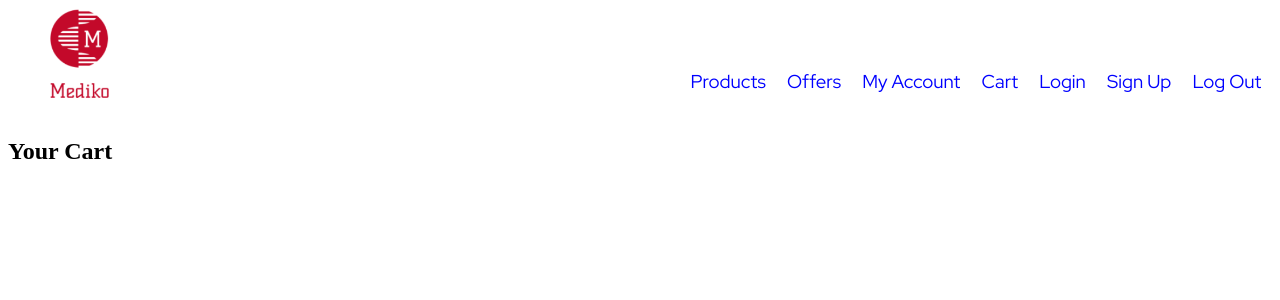
After one commit to Apex-ace/MediEase, a Flask app: page /cart in a window 1280 px wide. The commit adds this page. Shown: the top 300 px of the page. Run offline with Flask 3, Linux system fonts and the light colour scheme; parts of the project's set-up code (start-up, migrations or seed data) failed here and were passed over.

Commit message:
Added cart

```diff
--- a/app.py
+++ b/app.py
@@ -89,6 +89,10 @@ def myOrderPage(accessToken,id):
 @app.route("/createorder")
 def createOrderPage():
     return render_template('customer/create_order.html'), 200
+
+@app.route("/cart")
+def cartPage():
+    return render_template('customer/cart.html'), 200
 
 '''
 API FUNCTIONS BELOW
--- /dev/null
+++ b/static/customer/cart.js
@@ -0,0 +1,10 @@
+document.addEventListener('DOMContentLoaded', function () {
+    var cartData = JSON.parse(localStorage.getItem('cart'));
+    var cartList = document.getElementById('cartList');
+
+    cartData.forEach(function (item) {
+      var listItem = document.createElement('li');
+      listItem.textContent = 'Name: ' + item.name + ', Quantity: ' + item.qty;
+      cartList.appendChild(listItem);
+    });
+  });
--- a/static/customer/common.js
+++ b/static/customer/common.js
@@ -23,6 +23,7 @@ function submitLoginForm(event) {
             }
             else{
                 localStorage.setItem('accessToken', data["accessToken"]);
+                localStorage.setItem('cart',JSON.stringify([]));
                 alert(data["message"]);
                 window.location.href = '/';
             }
@@ -87,6 +88,7 @@ function logout(event) {
         else{
             alert((await response.json())["message"]);
             localStorage.removeItem('accessToken');
+            localStorage.removeItem('cart');
         }
         window.location.href = '/login';
     })
--- /dev/null
+++ b/templates/customer/cart.html
@@ -0,0 +1,23 @@
+<!DOCTYPE html>
+<html lang="en">
+
+<head>
+  <meta charset="UTF-8" />
+  <meta name="viewport" content="width=device-width, initial-scale=1.0" />
+  <title>Cart Page</title>
+  <link rel="preconnect" href="https://fonts.googleapis.com">
+  <link rel="preconnect" href="https://fonts.gstatic.com" crossorigin>
+  <link href="https://fonts.googleapis.com/css2?family=Red+Hat+Display:wght@300&display=swap" rel="stylesheet">
+  <script src="{{ url_for('static', filename='customer/cart.js') }}"></script>
+  <script src="{{ url_for('static', filename='customer/common.js') }}"></script>
+</head>
+
+<body>
+  {% include 'customer/navbar.html' %}
+  <div id="cartContainer">
+    <h2>Your Cart</h2>
+    <ul id="cartList"></ul>
+  </div>
+</body>
+
+</html>
--- a/templates/customer/navbar.html
+++ b/templates/customer/navbar.html
@@ -26,6 +26,11 @@
                 </a>
             </li>
             <li>
+                <a href="/cart">
+                    Cart
+                </a>
+            </li>
+            <li>
                 <a href="/login">
                     Login
                 </a>
```
